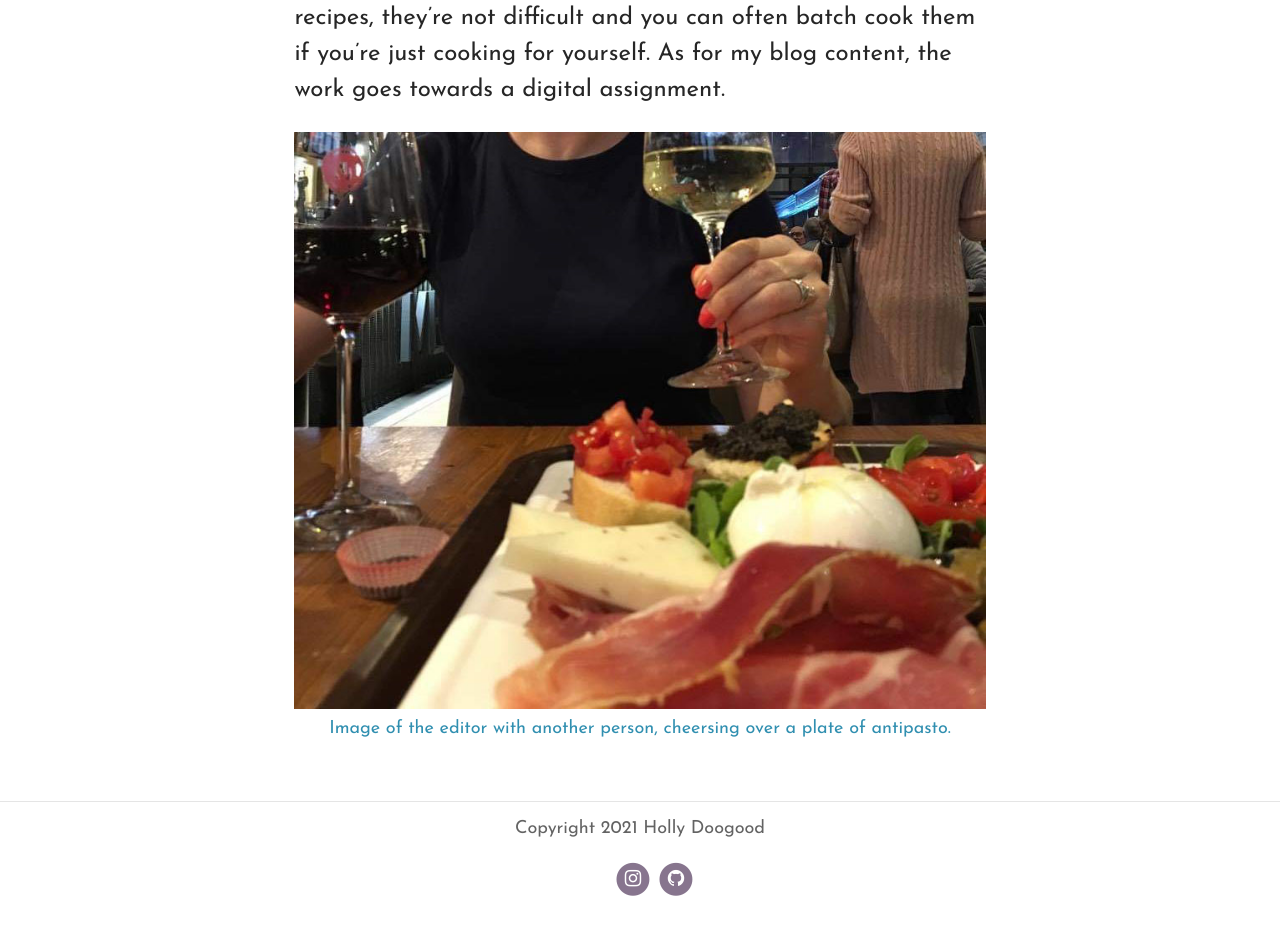
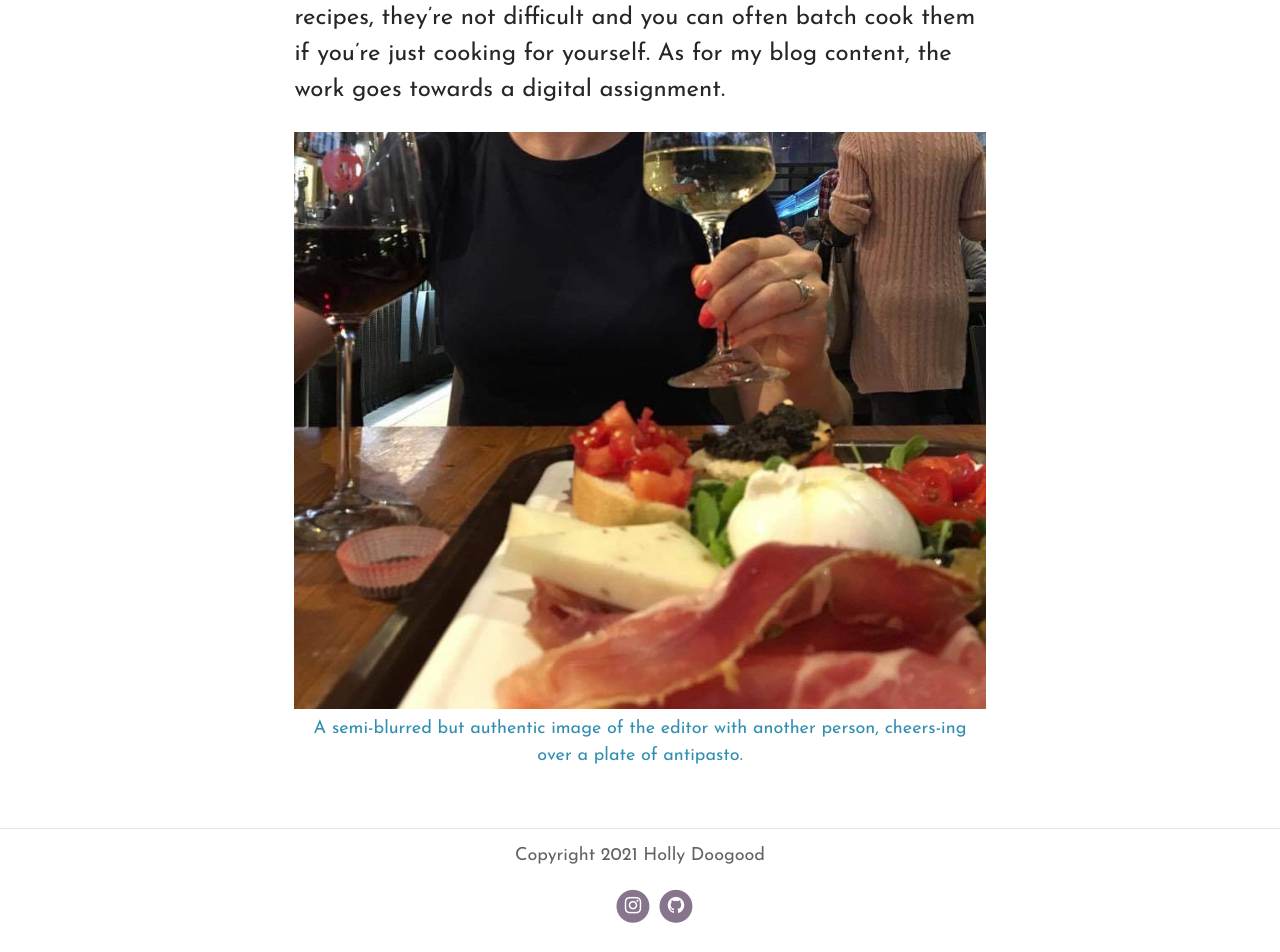
Before and after one commit to Hol1999/Hollyrecipewebsite, a Jekyll site: the page built from pages/about.md, in a window 1280 px wide. Shown: the part 469-1421 px from the top of the page. Built offline with Jekyll 4.4.1, drawn with Linux system fonts in a browser that asks for light colours; some web fonts are replaced; before the commit the page ends 1394 px from its top, so only the background shows below that.

Commit message:
Update Page “about”

```diff
--- a/pages/about.md
+++ b/pages/about.md
@@ -12,4 +12,4 @@ show: true
 ---
 Hi, I'm the editor of tornbetween! I'm not Italian but I love the flavours of their cuisine. I hope you get to try some of these recipes, they're not difficult and you can often batch cook them if you're just cooking for yourself. As for my blog content, the work goes towards a digital assignment.
 
-![Image of the editor with another person, cheersing over a plate of antipasto.](../uploads/cheers.jpg "Cheers to delicious food and wine! ")
+![A semi-blurred but authentic image of the editor with another person, cheers-ing over a plate of antipasto.](../uploads/cheers.jpg "Cheers to delicious food and wine! ")
```
